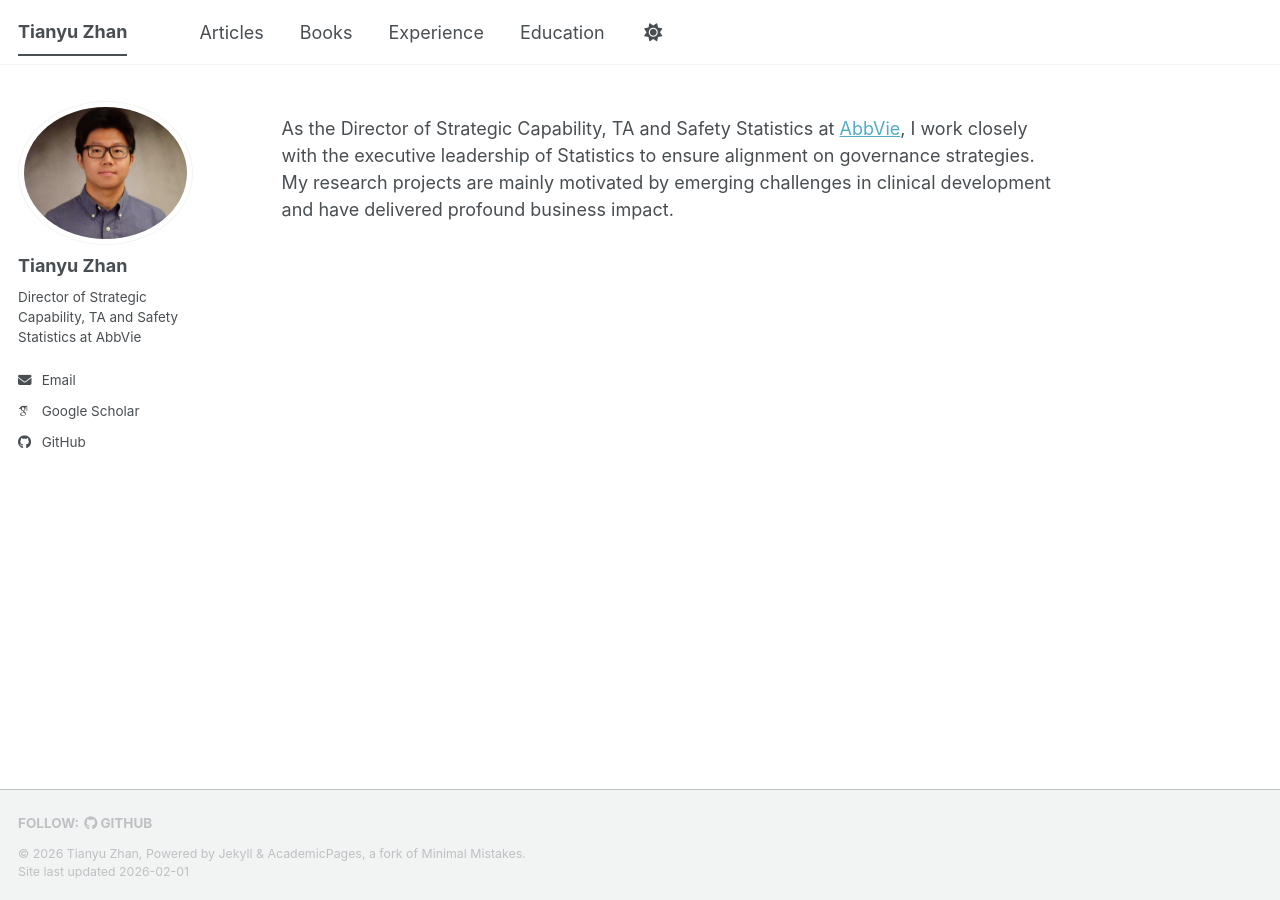
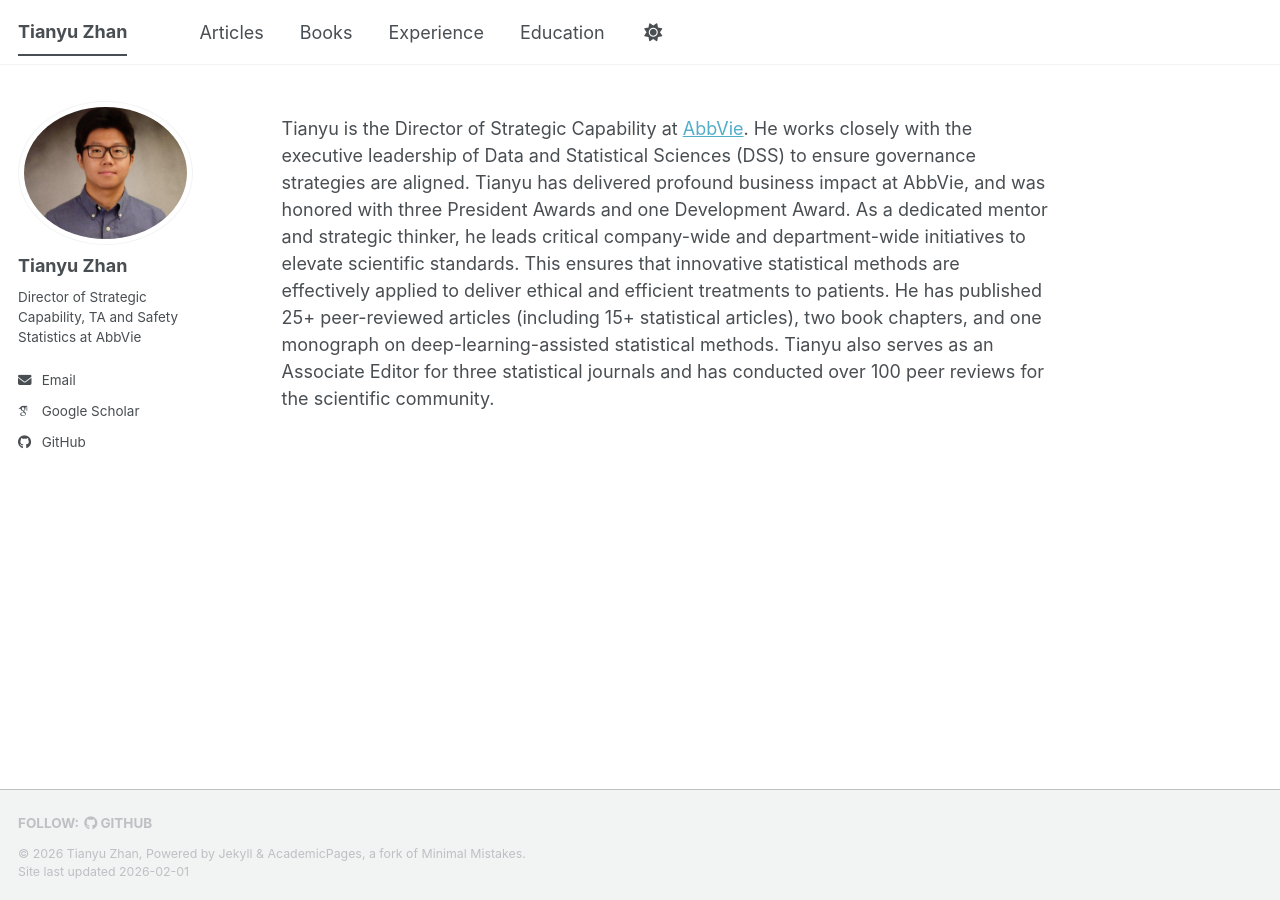
Before and after one commit to tian-yu-zhan/tian-yu-zhan.github.io, a Jekyll site: the page built from _pages/about.md, in a window 1280 px wide. Built offline with Jekyll 4.4.1, drawn with Linux system fonts in a browser that asks for light colours; some web fonts are replaced; a script bundle is joined from its source files by our own code; library files that are not in the unit come from our copies.

Commit message:
Update about.md

```diff
--- a/_pages/about.md
+++ b/_pages/about.md
@@ -7,4 +7,4 @@
   - /about.html
 ---
 
-As the Director of Strategic Capability, TA and Safety Statistics at [AbbVie](https://www.abbvie.com/), I work closely with the executive leadership of Statistics to ensure alignment on governance strategies. My research projects are mainly motivated by emerging challenges in clinical development and have delivered profound business impact.
+Tianyu is the Director of Strategic Capability at [AbbVie](https://www.abbvie.com/). He works closely with the executive leadership of Data and Statistical Sciences (DSS) to ensure governance strategies are aligned. Tianyu has delivered profound business impact at AbbVie, and was honored with three President Awards and one Development Award. As a dedicated mentor and strategic thinker, he leads critical company-wide and department-wide initiatives to elevate scientific standards. This ensures that innovative statistical methods are effectively applied to deliver ethical and efficient treatments to patients. He has published 25+ peer-reviewed articles (including 15+ statistical articles), two book chapters, and one monograph on deep-learning-assisted statistical methods. Tianyu also serves as an Associate Editor for three statistical journals and has conducted over 100 peer reviews for the scientific community.
```
